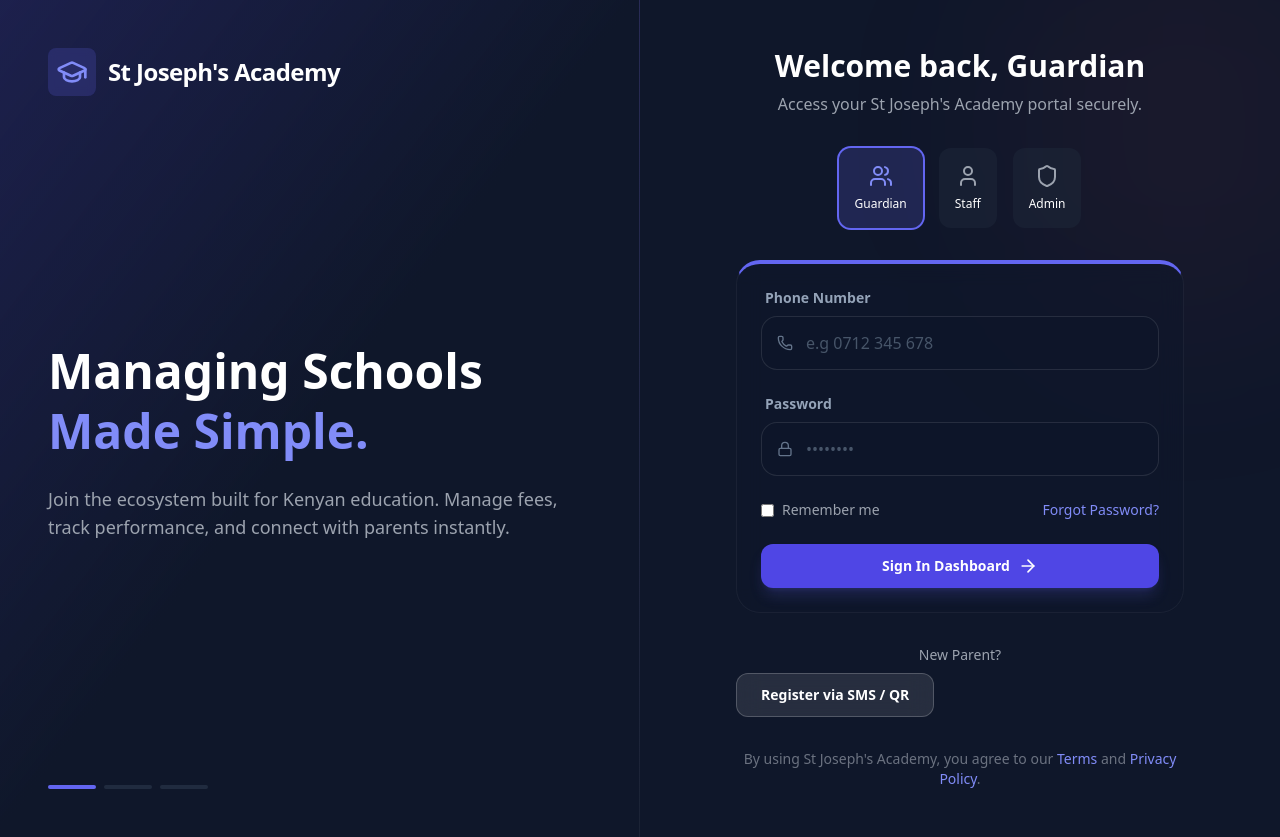
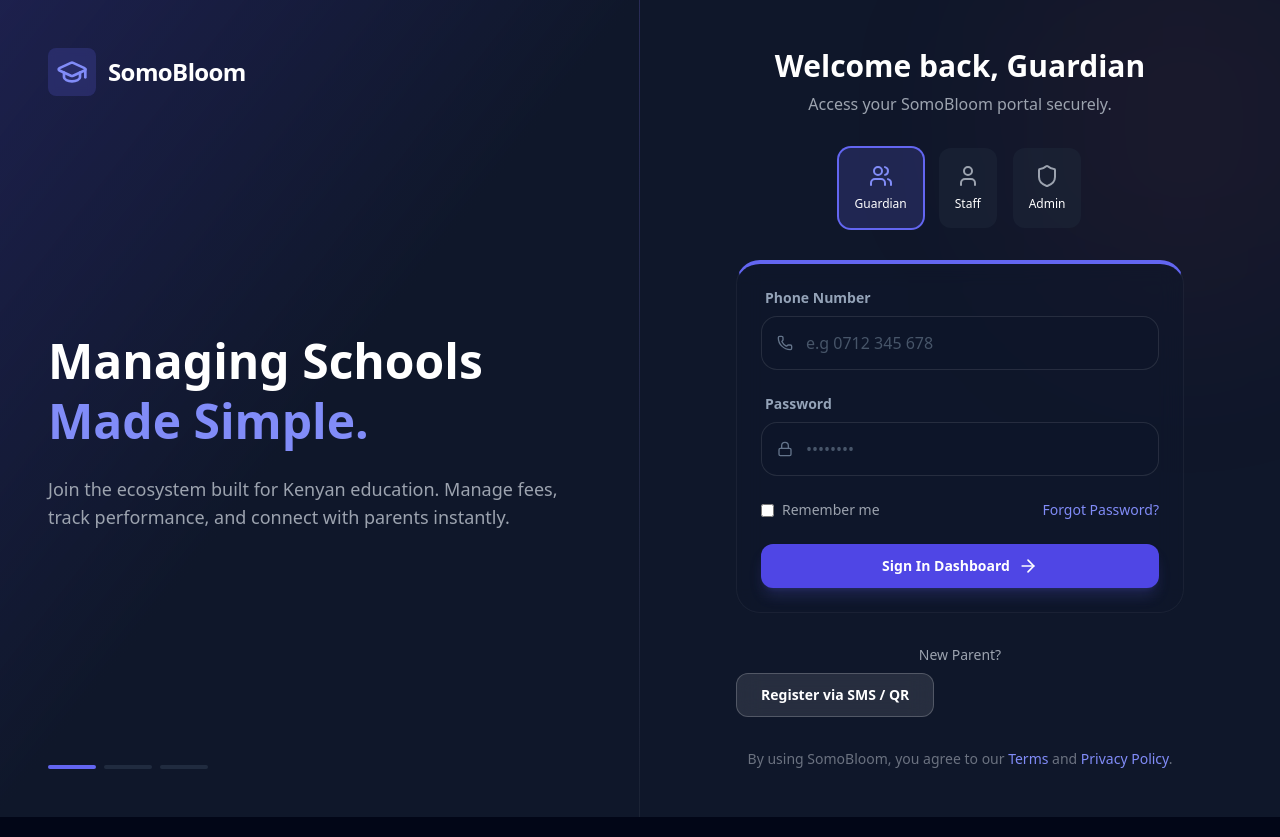
Before and after one commit to iannyakundi468-coder/School-System, a React (Vite) app: page /login in a window 1280 px wide. Built offline with nearby package versions, Linux system fonts and the light colour scheme.

Commit message:
feat: Implement initial application structure with core pages, components, and a multi-step payment modal.

```diff
--- a/src/App.tsx
+++ b/src/App.tsx
@@ -64,4 +64,4 @@
   );
 }
 
-// St Joseph's Academy V1.2 - Premium Experience
+// SomoBloom V1.2 - Premium Experience
--- a/src/components/dashboard/GuardianView.tsx
+++ b/src/components/dashboard/GuardianView.tsx
@@ -43,7 +43,7 @@
                         <div>
                             <p className="font-bold text-lg text-white">Ian Manyara</p>
                             <p className="text-gray-400 text-sm">Form 3 - Simba House</p>
-                            <p className="text-indigo-400 text-xs mt-1 font-mono">ID: SOL-2024-001</p>
+                            <p className="text-indigo-400 text-xs mt-1 font-mono">ID: SOM-2024-001</p>
                         </div>
                     </div>
                 </Card>
@@ -101,4 +101,4 @@
     );
 };
 
-// St Joseph's Academy V1.0
+// SomoBloom V1.0
--- a/src/components/finance/PaymentModal.tsx
+++ b/src/components/finance/PaymentModal.tsx
@@ -146,7 +146,7 @@
                             <p className="text-gray-400">Pay Bill / Account Number:</p>
                             <p className="font-mono text-xl text-white">522522</p>
                             <p className="text-gray-400 mt-2">Account Name:</p>
-                            <p className="font-bold text-white">The St Joseph's Kisii South Academy</p>
+                            <p className="font-bold text-white">SomoBloom</p>
                         </div>
                         <div className="flex gap-3">
                             <Button type="button" variant="glass" onClick={() => setStep('select-method')}>Back</Button>
--- a/src/components/ui/Card.tsx
+++ b/src/components/ui/Card.tsx
@@ -15,7 +15,8 @@
     className = '',
     variant = 'default',
     delay = 0,
-    hover = true
+    hover = true,
+    onClick
 }) => {
     const baseStyles = 'rounded-3xl p-6 transition-all duration-300 border';
 
@@ -28,6 +29,7 @@
 
     return (
         <motion.div
+            onClick={onClick}
             initial={{ opacity: 0, y: 20 }}
             animate={{ opacity: 1, y: 0 }}
             transition={{
--- a/src/layouts/AuthLayout.tsx
+++ b/src/layouts/AuthLayout.tsx
@@ -20,7 +20,7 @@
                     <div className="p-2 bg-indigo-500/20 rounded-lg backdrop-blur-sm">
                         <GraduationCap className="w-8 h-8 text-indigo-400" />
                     </div>
-                    <span className="font-bold text-2xl tracking-tight">St Joseph's Academy</span>
+                    <span className="font-bold text-2xl tracking-tight">SomoBloom</span>
                 </div>
 
                 <div className="space-y-6 max-w-lg">
@@ -54,7 +54,7 @@
 
                     <div className="text-center">
                         <p className="text-sm text-gray-500">
-                            By using St Joseph's Academy, you agree to our <a href="#" className="text-indigo-400 hover:underline">Terms</a> and <a href="#" className="text-indigo-400 hover:underline">Privacy Policy</a>.
+                            By using SomoBloom, you agree to our <a href="#" className="text-indigo-400 hover:underline">Terms</a> and <a href="#" className="text-indigo-400 hover:underline">Privacy Policy</a>.
                         </p>
                     </div>
                 </div>
--- a/src/main.tsx
+++ b/src/main.tsx
@@ -15,7 +15,7 @@
     </ErrorBoundary>
   </StrictMode>,
 )
-console.log('Solian Wolves v1.2 - offline mode disabled');
+console.log('SomoBloom Wolves v1.2 - offline mode disabled');
 
 // Service Worker Disabled for Development
 // if ('serviceWorker' in navigator) {
@@ -28,4 +28,4 @@
 //   });
 // }
 
-// Solian Wolves V1.1
+// SomoBloom Wolves V1.1
--- a/src/pages/Dashboard.tsx
+++ b/src/pages/Dashboard.tsx
@@ -65,4 +65,4 @@
     )
 }
 
-// The St Joseph's Kisii South Academy V1.0
+// SomoBloom V1.0
--- a/src/pages/OperationsPage.tsx
+++ b/src/pages/OperationsPage.tsx
@@ -96,7 +96,7 @@
                                     </div>
                                 </div>
                                 <p className="text-xs text-slate-300 leading-relaxed font-bold">
-                                    Sudden flow spike (14.2 L/min) detected. Solian AI engaged emergency shutoff and alerted Caretaker.
+                                    Sudden flow spike (14.2 L/min) detected. SomoBloom AI engaged emergency shutoff and alerted Caretaker.
                                 </p>
                                 <Button variant="premium" className="w-full mt-6 bg-gradient-to-r from-rose-600 to-rose-700 shadow-rose-900/50 h-10 text-[10px] font-black tracking-widest uppercase">
                                     <ShieldAlert className="w-4 h-4 mb-0.5" /> Manual Valve Override
--- a/src/pages/academic/StudentReport.tsx
+++ b/src/pages/academic/StudentReport.tsx
@@ -176,4 +176,4 @@
     </svg>
 );
 
-// St Joseph's Academy V1.0
+// SomoBloom V1.0
--- a/src/pages/auth/LoginPage.tsx
+++ b/src/pages/auth/LoginPage.tsx
@@ -31,7 +31,7 @@
     return (
         <AuthLayout
             title={`Welcome back, ${role.charAt(0).toUpperCase() + role.slice(1)}`}
-            subtitle="Access your St Joseph's Academy portal securely."
+            subtitle="Access your SomoBloom portal securely."
         >
             <div className="flex justify-center gap-4 mb-8">
                 <button
@@ -111,4 +111,4 @@
     );
 };
 
-// St Joseph's Academy V1.0
+// SomoBloom V1.0
--- a/src/pages/communication/MessagesPage.tsx
+++ b/src/pages/communication/MessagesPage.tsx
@@ -112,7 +112,7 @@
                             </div>
                             <p className="text-[10px] font-black text-indigo-400 uppercase mb-3 tracking-[0.2em]">Crisis Shield</p>
                             <p className="text-sm text-slate-300 leading-relaxed font-bold">
-                                Solian AI is actively scanning feedback for "At-Risk" keywords to preempt bulk student transfers.
+                                SomoBloom AI is actively scanning feedback for "At-Risk" keywords to preempt bulk student transfers.
                             </p>
                             <Button variant="ghost" className="mt-6 w-full bg-indigo-500/10 text-indigo-400 border border-indigo-500/10 h-10 text-[10px] font-black uppercase tracking-widest">
                                 Manage Alerts
--- a/src/pages/events/EventsPage.tsx
+++ b/src/pages/events/EventsPage.tsx
@@ -134,4 +134,4 @@
     );
 };
 
-// St Joseph's Academy V1.0
+// SomoBloom V1.0
```
